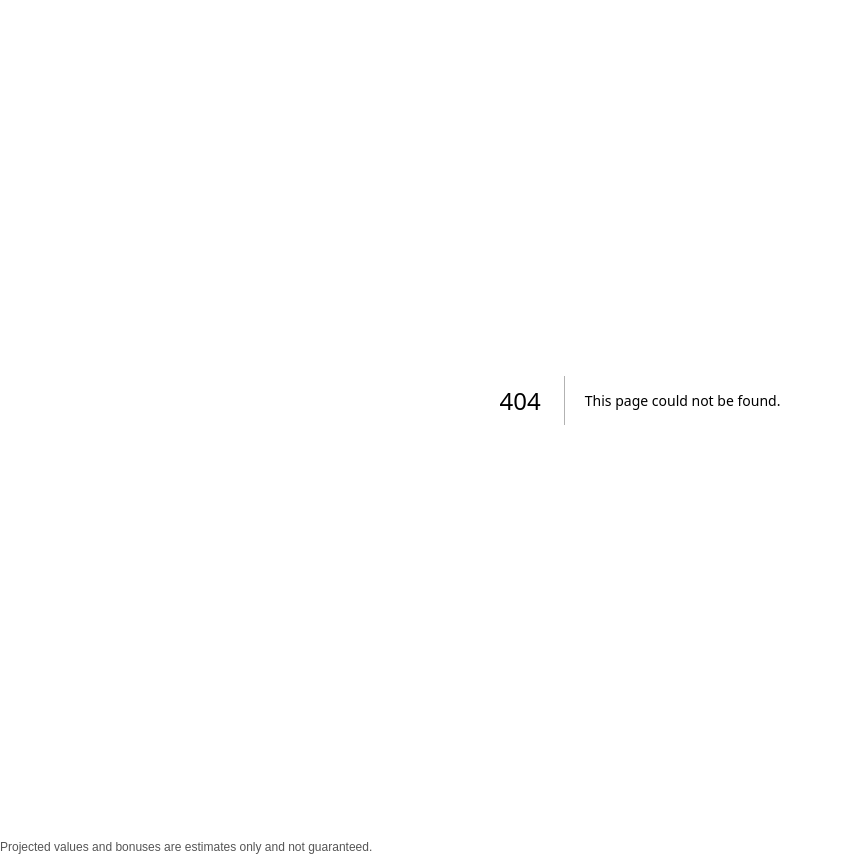
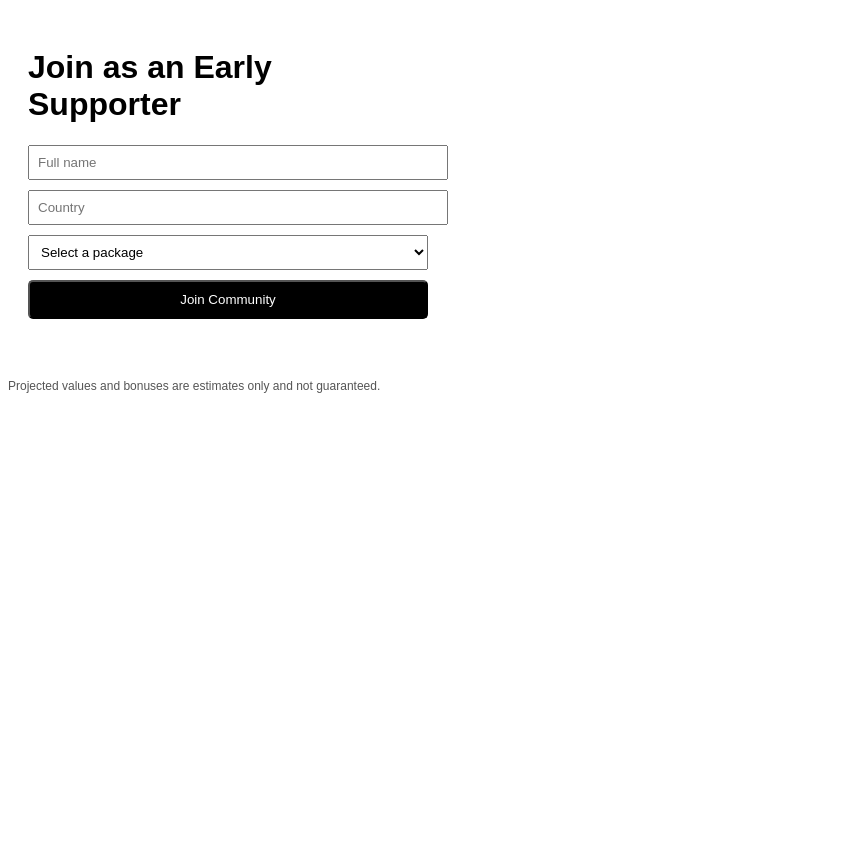
Before and after one commit to gregbrook66-pixel/Investcrystal-Lake, a Next.js app: page /register in a window 1280 px wide. Before the commit this address had no page. Shown: the whole page, without its empty margins (0-842 px from the left). After the commit the page ends 800 px from the top, so only its background shows below. Built offline with nearby package versions, Linux system fonts and the light colour scheme; no server answers; the database is empty.

Commit message:
Create page.js

```diff
--- /dev/null
+++ b/app/register/page.js
@@ -0,0 +1,112 @@
+'use client'
+
+import { useEffect, useState } from 'react'
+import { supabase } from '@/lib/supabase'
+
+export default function Register() {
+  const [name, setName] = useState('')
+  const [country, setCountry] = useState('')
+  const [packages, setPackages] = useState([])
+  const [selectedPackage, setSelectedPackage] = useState('')
+  const [message, setMessage] = useState('')
+
+  useEffect(() => {
+    supabase
+      .from('packages')
+      .select('name, amount, base_projected_value, early_bonus_percent')
+      .then(({ data }) => {
+        setPackages(data || [])
+      })
+  }, [])
+
+  async function handleSubmit(e) {
+    e.preventDefault()
+
+    if (!name || !country || !selectedPackage) {
+      setMessage('Please fill all fields')
+      return
+    }
+
+    // Check if already 100 early supporters
+    const { count } = await supabase
+      .from('investors')
+      .select('*', { count: 'exact', head: true })
+
+    const isEarlySupporter = count < 100
+
+    const { error } = await supabase.from('investors').insert({
+      name,
+      country,
+      package: selectedPackage,
+      is_early_supporter: isEarlySupporter
+    })
+
+    if (error) {
+      setMessage('Something went wrong. Try again.')
+    } else {
+      setMessage(
+        `You have successfully joined 🎉${
+          isEarlySupporter ? ' (Early Supporter Bonus!)' : ''
+        }`
+      )
+      setName('')
+      setCountry('')
+      setSelectedPackage('')
+    }
+  }
+
+  return (
+    <main style={{ padding: 20, maxWidth: 400 }}>
+      <h1>Join as an Early Supporter</h1>
+
+      <form onSubmit={handleSubmit} style={{ display: 'flex', flexDirection: 'column' }}>
+        <input
+          placeholder="Full name"
+          value={name}
+          onChange={e => setName(e.target.value)}
+          style={{ width: '100%', marginBottom: 10, padding: 8 }}
+        />
+
+        <input
+          placeholder="Country"
+          value={country}
+          onChange={e => setCountry(e.target.value)}
+          style={{ width: '100%', marginBottom: 10, padding: 8 }}
+        />
+
+        <select
+          value={selectedPackage}
+          onChange={e => setSelectedPackage(e.target.value)}
+          style={{ width: '100%', marginBottom: 10, padding: 8 }}
+        >
+          <option value="">Select a package</option>
+          {packages.map(p => {
+            const projected =
+              p.base_projected_value +
+              (p.base_projected_value * p.early_bonus_percent) / 100
+
+            return (
+              <option key={p.name} value={p.name}>
+                {p.name} — ${p.amount} (up to ${projected})
+              </option>
+            )
+          })}
+        </select>
+
+        <button
+          type="submit"
+          style={{
+            backgroundColor: 'black',
+            color: 'white',
+            padding: 10,
+            borderRadius: 5
+          }}
+        >
+          Join Community
+        </button>
+      </form>
+
+      {message && <p style={{ marginTop: 10 }}>{message}</p>}
+    </main>
+  )
+    }
```
